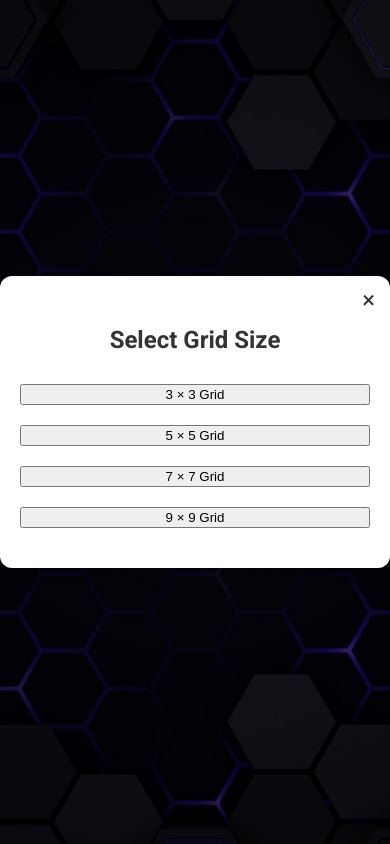
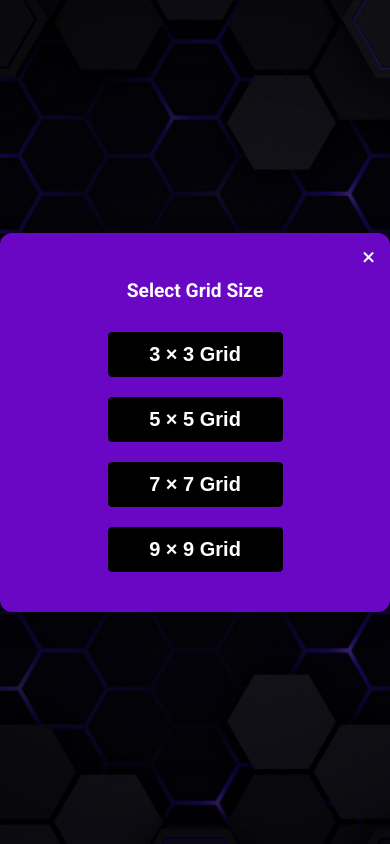
Before and after one commit to parkashkumarcs/Ultimate-TicTacToe-game, a plain HTML site: page index.html in a window 390 px wide. Both pictures are taken after a click on the button "Play With Computer". Drawn offline with Linux system fonts and the light colour scheme; a web font is replaced by a local one.

Commit message:
PopBox model for Computer player is done 06/29/2025

```diff
--- a/CSS/home.css
+++ b/CSS/home.css
@@ -52,8 +52,8 @@ body {
   z-index: -1;
 }
 
-/* Let's add the properties for glow-dot*/
-.container .glow-dot {
+/* Let's add the properties for glow__Dot*/
+.container .glow__Dot {
   position: absolute;
   width: 20px;
   height: 20px;
@@ -144,7 +144,7 @@ body {
     width: 80%;
   }
 
-  .container .glow-dot {
+  .container .glow__Dot {
     width: 15px;
     height: 15px;
   }
@@ -171,9 +171,31 @@ body {
       left: 0;
     }
   }
+
+  .model__Content {
+    width: 90%;
+    padding: 20px 15px;
+  }
+
+  .model__Content h2 {
+    font-size: 1.2rem;
+  }
+
+  .model__Content .btn {
+    width: 100%;
+    font-size: 1rem;
+    padding: 10px;
+    margin: 8px 0;
+  }
+
+  .close {
+    font-size: 1.2rem;
+    top: 8px;
+    right: 10px;
+  }
 }
 
-/* Modal Styles */
+/* The following css codes for PopBox for further option in Tic Tac Toe games*/
 .modal {
   display: none;
   position: fixed;
@@ -183,10 +205,11 @@ body {
   background: rgba(0, 0, 0, 0.6);
   justify-content: center;
   align-items: center;
+  transition: 1s;
 }
 
-.modal-content {
-  background: #fff;
+.model__Content {
+  background: rgb(105, 7, 197);
   padding: 30px 20px;
   border-radius: 12px;
   width: 90%;
@@ -194,16 +217,45 @@ body {
   text-align: center;
   position: relative;
   box-shadow: 0 8px 24px rgba(0, 0, 0, 0.3);
+  animation: fadeInScale 0.4s ease forwards;
+  opacity: 0;
 }
 
-.modal-content h2 {
-  margin-bottom: 20px;
-  color: #333;
+@keyframes fadeInScale {
+  0% {
+    opacity: 0;
+    transform: scale(0.8) translateY(-20px);
+  }
+  100% {
+    opacity: 1;
+    transform: scale(1) translateY(0);
+  }
 }
 
-.modal-content .btn {
-  width: 100%;
+.model__Content h2 {
+  margin-bottom: 20px;
+  color: #ffffff;
+}
+
+.model__Content .btn {
+  width: 50%;
   margin: 10px 0;
+  border-radius: 4px;
+  border: none;
+  font-size: 20px;
+  font-weight: bolder;
+  background: #000000;
+  color: #ffffff;
+  padding: 10px;
+  transition: .5s;
+  border: .1rem solid black;
+}
+.model__Content .btn:hover{
+    scale: 1.1;
+    cursor: pointer;
+    background-color: rgba(105, 7, 197, 0.808);
+    transition: .5s;
+    border: .1rem solid rgb(4, 245, 225);
 }
 
 .close {
@@ -211,6 +263,7 @@ body {
   right: 15px;
   top: 10px;
   font-size: 1.5rem;
-  color: #333;
+  color: #fafafa;
   cursor: pointer;
+
 }
--- a/Javascript/popBox.js
+++ b/Javascript/popBox.js
@@ -1,12 +1,18 @@
+const closeModal = document.getElementById('closeModal');
+const modalContent = document.querySelector('.modal-content');
 const openModal = document.getElementById('openModal');
-    const gridModal = document.getElementById('gridModal');
-    const closeModal = document.getElementById('closeModal');
+const gridModal = document.getElementById('gridModal');
 
-    openModal.onclick = () => gridModal.style.display = 'flex';
-    closeModal.onclick = () => gridModal.style.display = 'none';
+openModal.onclick = () => {
+    gridModal.style.display = 'flex';
+    modalContent.style.animation = 'none';
+    modalContent.offsetHeight;
+    modalContent.style.animation = 'fadeInScale 0.4s ease forwards';
+};
 
-    window.onclick = (e) => {
-      if (e.target === gridModal) {
+closeModal.onclick = () => gridModal.style.display = 'none';
+window.onclick = (e) => {
+    if (e.target === gridModal) {
         gridModal.style.display = 'none';
-      }
-    };
+    }
+};
--- a/index.html
+++ b/index.html
@@ -9,7 +9,7 @@
 <body>
 
   <div class="container">
-    <div class="glow-dot"></div>
+    <div class="glow__Dot"></div>
     <div class="button__Container">
       <h1>Tic Tac Toe Game</h1>
       <button id="openModal" class="btn">Play With Computer</button>
@@ -17,12 +17,12 @@
     </div>
   </div>
 
-  <!-- Popup Modal -->
+  <!-- Popup Modal Option-->
   <div id="gridModal" class="modal">
-    <div class="modal-content">
+    <div class="model__Content">
       <span class="close" id="closeModal">&times;</span>
       <h2>Select Grid Size</h2>
-      <div class="button-group">
+      <div class="button__Group">
         <button onclick="location.href='../pages/game-3x3.html'" class="btn">3 × 3 Grid</button>
         <button onclick="location.href='../pages/game-5x5.html'" class="btn">5 × 5 Grid</button>
         <button onclick="location.href='../pages/game-7x7.html'" class="btn">7 × 7 Grid</button>
```
